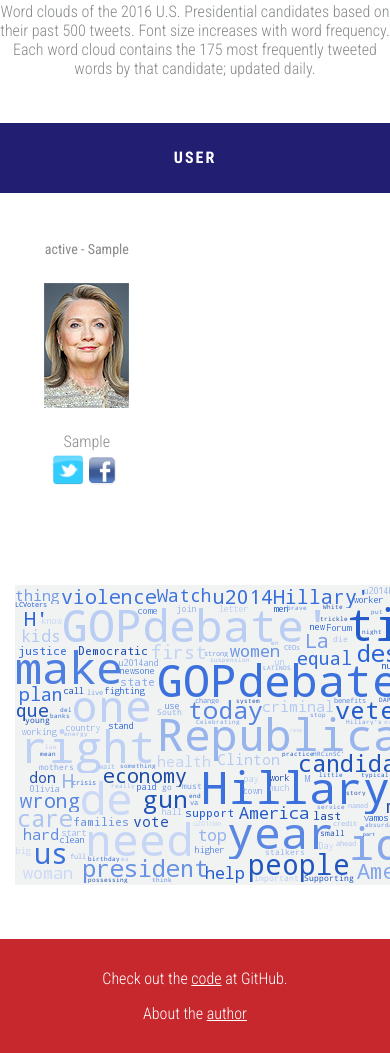
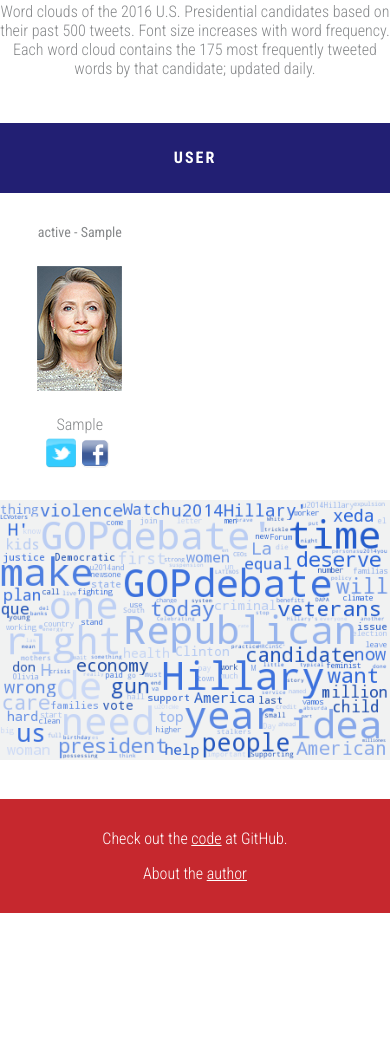
Before and after one commit to abmorton/prezface2016, a Flask app: page / in a window 390 px wide; the page is wider, and only the part inside the window is pictured. Shown: the part 318-1371 px from the top of that part. After the commit the page ends 1231 px from the top of that part, so only its background shows below. Run offline with Flask 2, Linux system fonts and the light colour scheme; tables that the repository leaves empty hold one stand-in row (values such as "Sample post"); parts of the project's set-up code (start-up, migrations or seed data) failed here and were passed over.

Commit message:
made img scaling adjustments and other mobile-friendly improvements

```diff
--- a/static/min.css
+++ b/static/min.css
@@ -108,12 +108,14 @@ div.candidate_section:nth-child(odd) {
 
 div.candidate_section:nth-child(odd) .candidate_section_block {
 	display: inline-block;
+	max-width: 100%;
+	margin-top: 18px;
 }
 
 div.candidate_section:nth-child(odd) .candidate {
 	display: inline-block;
 	float: left;
-	margin: 35px;
+	margin: 0 28px;
 }
 
 div.candidate_section:nth-child(even) {
@@ -123,12 +125,14 @@ div.candidate_section:nth-child(even) {
 
 div.candidate_section:nth-child(even) .candidate_section_block {
 	display: inline-block;
+	max-width: 100%;
+	margin-top: 18px;
 }
 
 div.candidate_section:nth-child(even) .candidate {
 	display: inline-block;
 	float: right;
-	margin: 30px;
+	margin: 0 28px;
 }
 
 ul.social_media {
@@ -139,12 +143,14 @@ ul.social_media {
 
 img.candidate_portrait {
 	border: solid white 8px;
+	max-width: 100%;
 	margin-bottom: 12px;
 }
 
 img.candidate_wordcloud {
-	padding: 15px;
-	margin-top: 18px;
+	/*padding: 15px;*/
+	/*margin-top: 18px;*/
+	max-width: 100%;
 }
 
 img.social_media {
```
